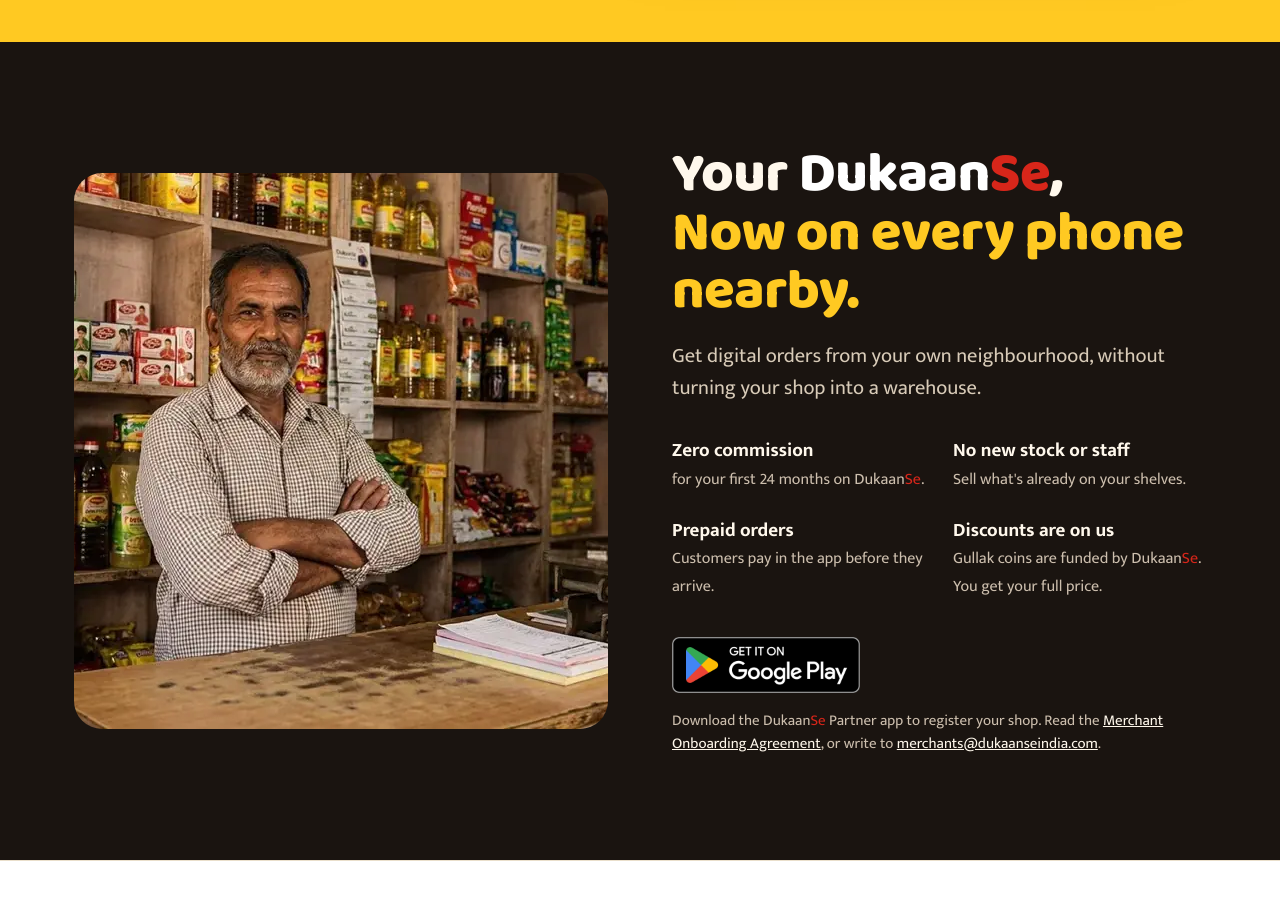
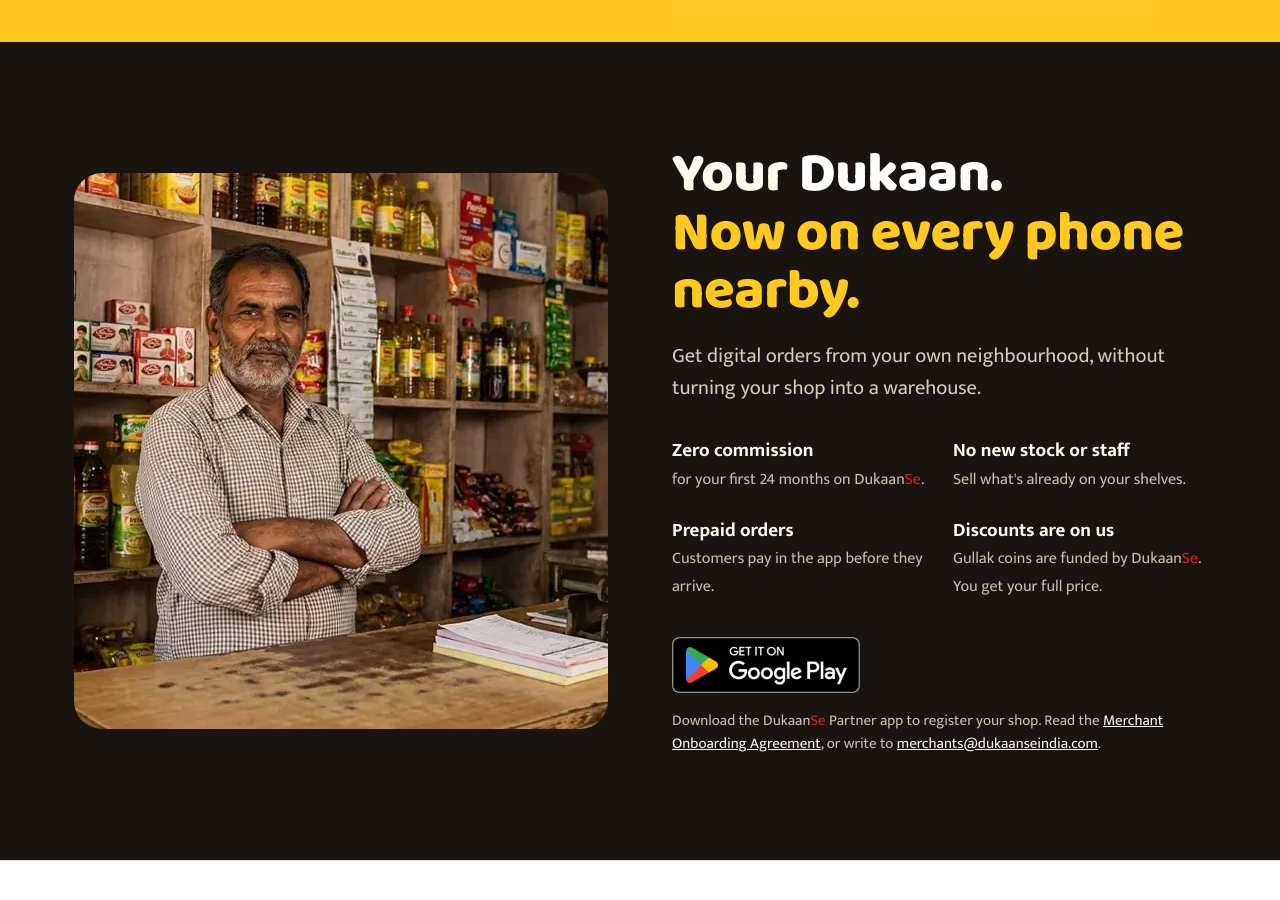
Before and after one commit to sleader3221-dot/landing, a Next.js app: page / in a window 1280 px wide. Shown: the part 4560-5460 px from the top of the page. Built offline with nearby package versions, Linux system fonts and the light colour scheme.

Commit message:
Correct kirana section heading

```diff
--- a/app/page.tsx
+++ b/app/page.tsx
@@ -139,7 +139,7 @@
         <section className="kiranas" id="kiranas" aria-labelledby="k-title"><div className="wrap">
           <img src="/assets/img/seller.webp" alt="A kirana owner standing proudly at his counter" width="950" height="556" loading="lazy" />
           <div>
-            <h2 id="k-title">Your <span className="brand-name">Dukaan<span className="brand-se">Se</span></span>,<span className="l2">Now on every phone nearby.</span></h2>
+            <h2 id="k-title">Your <span className="brand-name">Dukaan</span>.<span className="l2">Now on every phone nearby.</span></h2>
             <p className="lede" style={{ marginTop: 20 }}>Get digital orders from your own neighbourhood, without turning your shop into a warehouse.</p>
             <ul className="perks">
               <li><strong>Zero commission</strong><span>for your first 24 months on <span className="ds brand-word">Dukaan<span className="se">Se</span></span>.</span></li>
```
